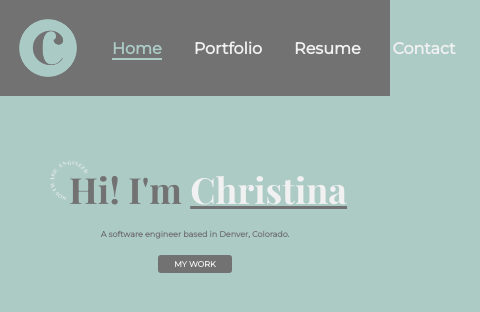
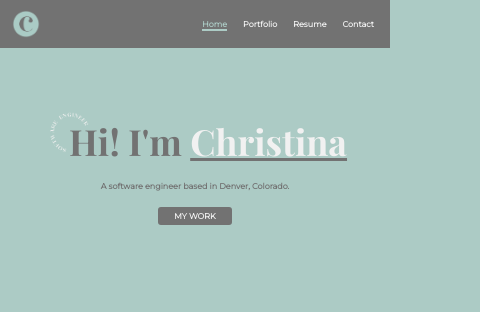
Before and after one commit to christina-cook/personal-website, a React (Create React App) app: page / in a window 390 px wide. Shown: the top 312 px of the page, 480 px wide, since content can reach past the window. Built offline with nearby package versions, Linux system fonts and the light colour scheme.

Commit message:
Adjust header size for smaller screens

```diff
--- a/src/Components/Header/Header.css
+++ b/src/Components/Header/Header.css
@@ -34,3 +34,21 @@ header {
   text-decoration: none;
   color: #F1F1F1;
 }
+
+@media screen and (max-width: 550px) {
+  header {
+    max-height: 2rem;
+    display: flex;
+    align-items: center;
+  }
+
+  .logo {
+    height: 1.75rem;
+    padding: 0.75rem;
+  }
+
+  .list-item {
+    font-size: 0.5rem;
+    margin: 0.5rem;
+  }
+}
```
